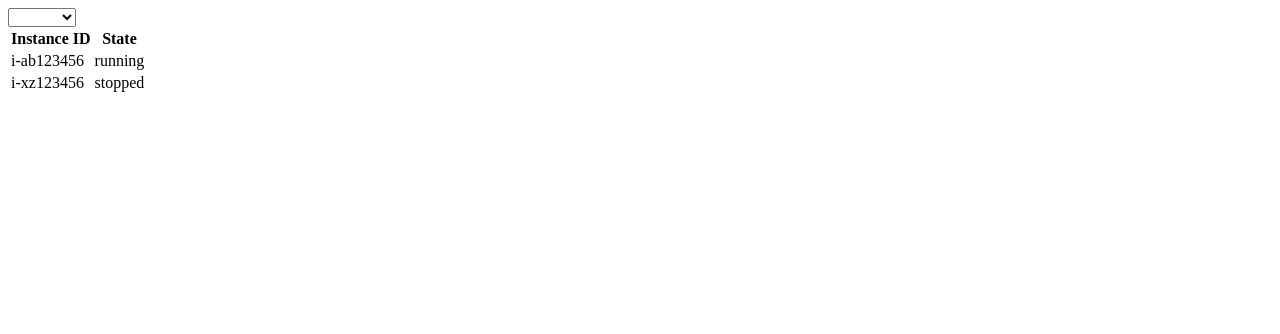
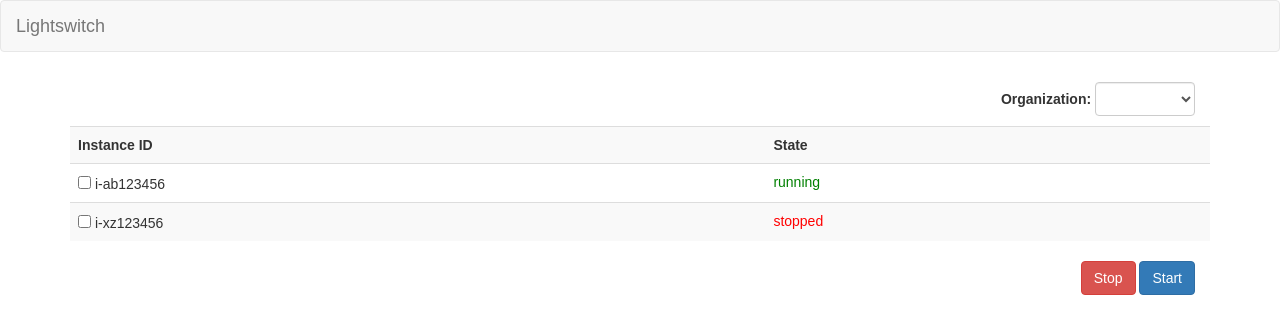
Before and after one commit to km-lightswitch/webapp, a website: page public/index.html in a window 1280 px wide. Drawn offline with nearby package versions, Linux system fonts and the light colour scheme.

Commit message:
adding start stop buttons

```diff
--- a/public/bower.json
+++ b/public/bower.json
@@ -14,6 +14,8 @@
     "tests"
   ],
   "dependencies": {
-    "angular": "~1.4.6"
+    "angular": "~1.4.6",
+    "bootstrap": "~3.3.5",
+    "lodash": "~3.10.1"
   }
 }
--- a/public/index.html
+++ b/public/index.html
@@ -1,32 +1,57 @@
+<!DOCTYPE html>
 <html ng-app="lightswitch">
 
 <head>
+	<meta name="viewport" content="width=device-width, initial-scale=1, maximum-scale=1, user-scalable=no">
+
 	<script src="lib/angular/angular.min.js" type="text/javascript"></script>
+	<script src="lib/jquery/dist/jquery.min.js" type="text/javascript"></script>
+	<script src="lib/bootstrap/dist/js/bootstrap.min.js" type="text/javascript"></script>
+	<script src="lib/lodash/lodash.min.js" type="text/javascript"></script>
+
 	<script src="js/app.js" type="text/javascript"></script>
 	<script src="js/services/instances.js" type="text/javascript"></script>
 	<script src="js/services/organizations.js" type="text/javascript"></script>
 	<script src="js/controllers/instancesController.js" type="text/javascript"></script>
+
+	<link href="lib/bootstrap/dist/css/bootstrap.min.css" rel="stylesheet" />
+	<link href="style/app.css" rel="stylesheet" />
 </head>
 
 <body>
-	<div ng-controller="InstancesController as instancesController">
-		<div class="organizations">
-			<select ng-model="instancesController.currentOrganization">
+	<nav class="navbar navbar-default">
+		<div class="container-fluid">
+			<div class="navbar-header">
+				<a class="navbar-brand" href="#">Lightswitch</a>
+			</div>
+		</div>
+
+	</nav>
+	<div ng-controller="InstancesController as instancesController" class="container">
+		<div class="organizations col-sm-3 col-sm-offset-9 text-right">
+			<strong>Organization:</strong>
+			<select ng-model="instancesController.currentOrganization" class="form-control select">
 				<option ng-repeat="organization in instancesController.organizations" value="{{ organization.organizationId }}">
 					{{ organization.name }}
 				</option>
 			</select>
 		</div>
-		<table>
+		<table class="table table-striped col-sm-10">
 			<tr>
 				<th>Instance ID</th>
 				<th>State</th>
 			</tr>
-			<tr ng-repeat="instance in instancesController.instances | filter: instancesController.currentOrganization">
-				<td>{{ instance.instanceId }}</td>
-				<td>{{ instance.state }}</td>
+			<tr ng-repeat="instance in instancesController.instances | filter: instancesController.currentOrganization ">
+				<td>
+					<input type="checkbox" class="checkbox" ng-model="instance.isSelected"/>
+					{{ instance.instanceId }}</td>
+				<td class="status {{ instance.state }}">{{ instance.state }}</td>
 			</tr>
 		</table>
+		<div class="instance-actions col-sm-2 col-sm-offset-10 text-right">
+			<a class="btn btn-danger btn-stop" ng-click="instancesController.stop()">Stop</a>
+			<a class="btn btn-primary btn-start" ng-click="instancesController.start()">Start</a>
+		</div>
 	</div>
 </body>
 
--- a/public/js/controllers/instancesController.js
+++ b/public/js/controllers/instancesController.js
@@ -4,4 +4,24 @@
 	self.instances = instances;
 	self.organizations = organizations;
 
+	self.start = function () {
+		var updatedInstances = _.map(self.instances, function (instance) {
+			if (instance.organization == self.currentOrganization && instance.isSelected) {
+				instance.state = 'running';
+			}
+			return instance;
+		});
+		self.instances = updatedInstances;
+	};
+
+	self.stop = function () {
+		var updatedInstances = _.map(self.instances, function (instance) {
+			if (instance.organization == self.currentOrganization && instance.isSelected) {
+				instance.state = 'stopped';
+			}
+			return instance;
+		});
+		self.instances = updatedInstances;
+	};
+
 }]);
--- /dev/null
+++ b/public/style/app.css
@@ -0,0 +1,22 @@
+body{
+	font-family: 'Arial';
+}
+
+.select{
+	width: auto;
+	min-width: 100px;
+	display: inline-block;
+	margin: 10px 0px;
+}
+
+.checkbox{
+	display: inline-block;
+}
+
+.running{
+	color:green;
+}
+
+.stopped{
+	color:red;
+}
```
